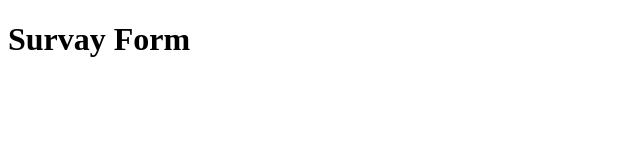
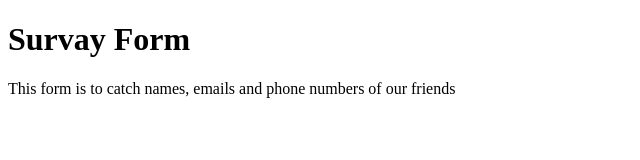
Before and after one commit to DhuruvSingh/Microverse-Trail-Dhuruv---Dario, a plain HTML site: page index.html in a window 1280 px wide. Shown: the whole page, without its empty margins (0-640 px from the left). Drawn offline with Linux system fonts and the light colour scheme.

Commit message:
added text with porpouse of for

```diff
--- a/index.html
+++ b/index.html
@@ -12,6 +12,9 @@
     <h1 id="title">
       Survay Form
     </h1>
+    <p id="description">This form is to catch names, emails and phone numbers of our friends</p>
+
+
     <script  src="js/index.js"></script>
   </body>
 </html>
```
